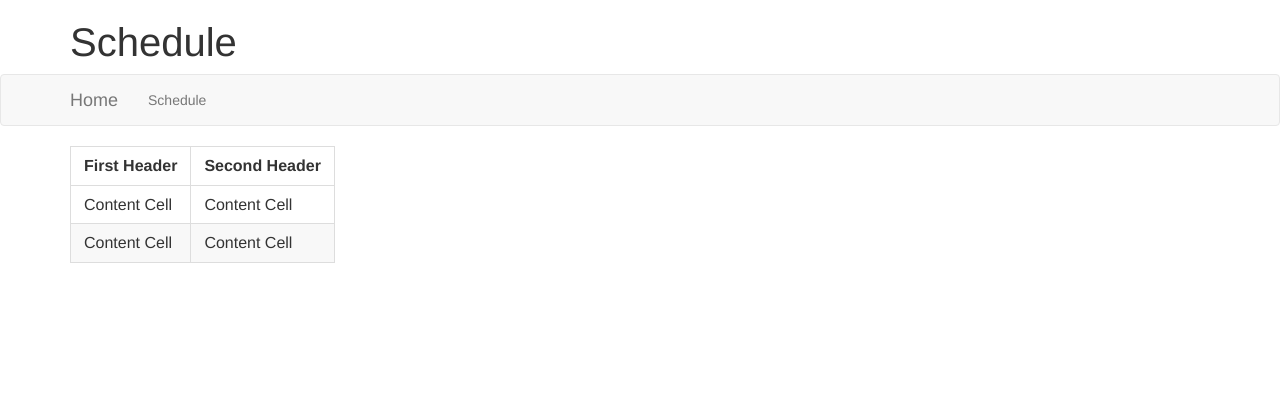
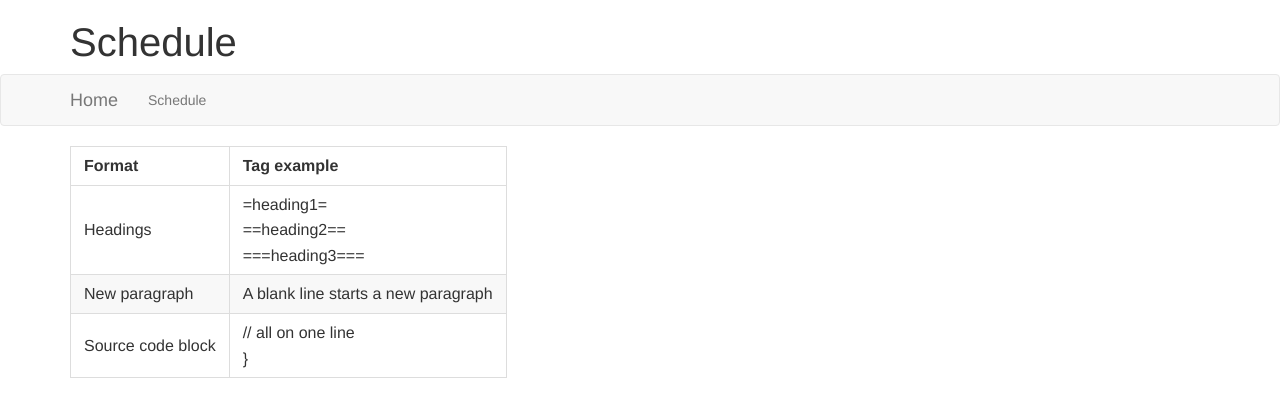
Before and after one commit to xuwd11/cs207_Weidong_Xu, a Jekyll site: the page built from schedule.md, in a window 1280 px wide. Shown: the top 417 px of the page. Built offline with Jekyll 4.4.1, drawn with Linux system fonts in a browser that asks for light colours; nearby versions of some CDN libraries.

Commit message:
Trying nice table format.

```diff
--- a/schedule.md
+++ b/schedule.md
@@ -3,7 +3,8 @@ title: Schedule
 layout: default
 ---
 
-| First Header  | Second Header |
-| ------------- | ------------- |
-| Content Cell  | Content Cell  |
-| Content Cell  | Content Cell  |
+| Format   | Tag example |
+| -------- | ----------- |
+| Headings | =heading1=<br>==heading2==<br>===heading3=== |
+| New paragraph | A blank line starts a new paragraph |
+| Source code block |  // all on one line<br> {{{ if (foo) bar else   baz }}} |
```
